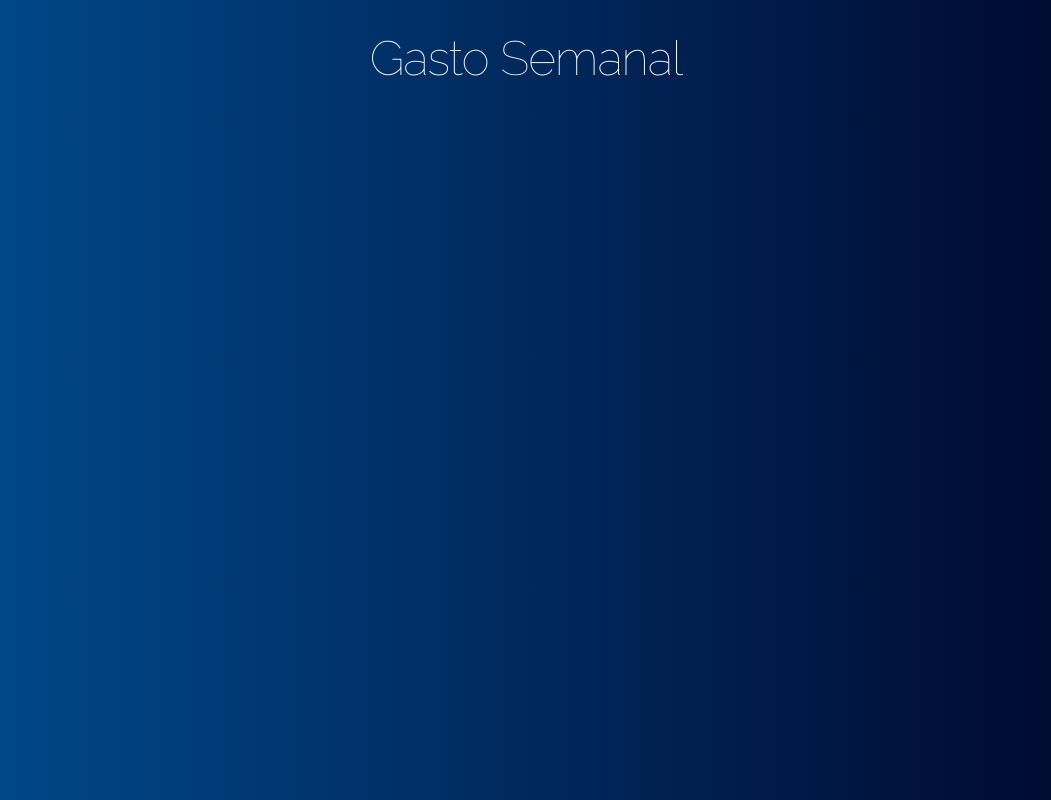
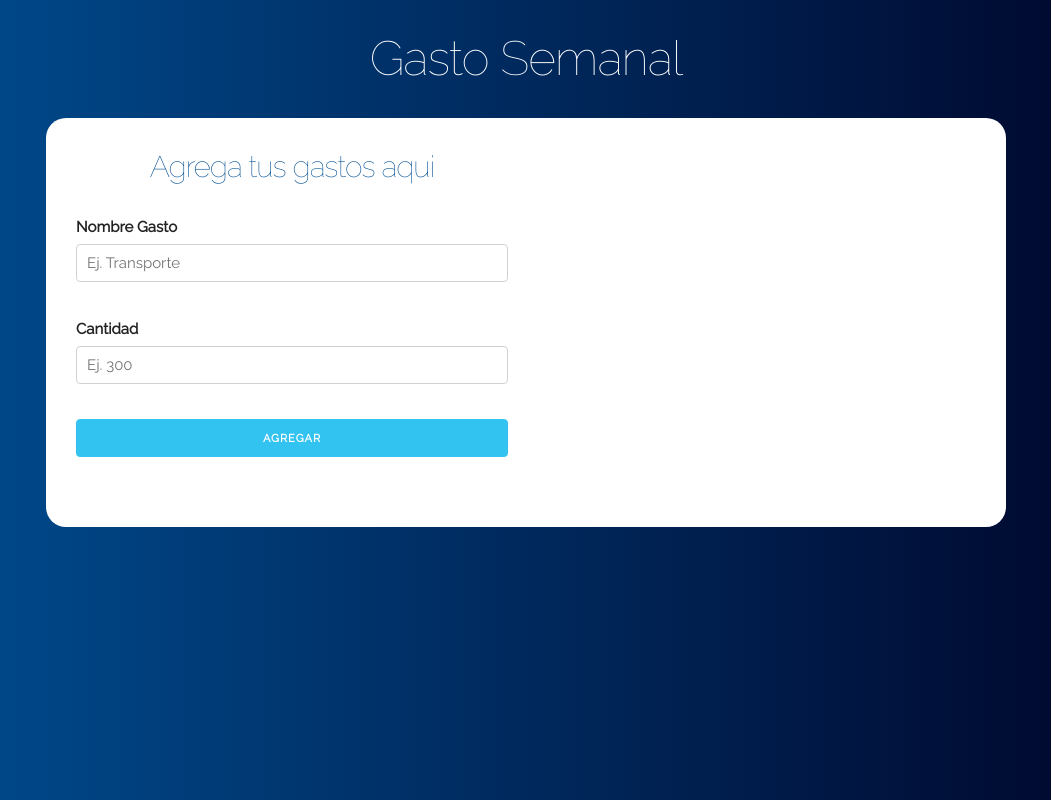
Before and after one commit to gonzaloescobar/gasto-semanal, a React (Create React App) app: page / in a window 1280 px wide. Shown: the whole page, without its empty margins (114-1165 px from the left). Built offline with nearby package versions, Linux system fonts and the light colour scheme.

Commit message:
Agrego formulario de gasto

```diff
--- a/src/componentes/App.js
+++ b/src/componentes/App.js
@@ -1,6 +1,7 @@
 import React, { Component } from 'react';
 import '../css/App.css';
 import Header from './Header';
+import Formulario from './Formulario';
 
 class App extends Component {
   render() {
@@ -10,7 +11,16 @@
       <Header
         titulo = 'Gasto Semanal'
       />
+      <div className = "contenido-principal contenido">
+        <div className = "row">
+          <div className = "one-half column">
+              <Formulario />
+          </div>
+          <div className = "one-half column">
 
+          </div>
+        </div>
+      </div>
       </div>
     );
   }
--- /dev/null
+++ b/src/componentes/Formulario.js
@@ -0,0 +1,24 @@
+import React, { Component } from 'react';
+
+class FormularioGasto extends Component {
+    render() {
+        return (
+            <form>
+                <h2>Agrega tus gastos aqui</h2>
+                <div className="campo">
+                    <label>Nombre Gasto</label>
+                    <input className="u-full-width" type="text" placeholder="Ej. Transporte" />
+                </div>
+
+                <div className="campo">
+                    <label>Cantidad</label>
+                    <input className="u-full-width" type="text" placeholder="Ej. 300" />
+                </div>
+
+                <input className="button-primary u-full-width" type="submit" value="Agregar" />
+            </form>
+        );
+    }
+}
+
+export default FormularioGasto;
```
